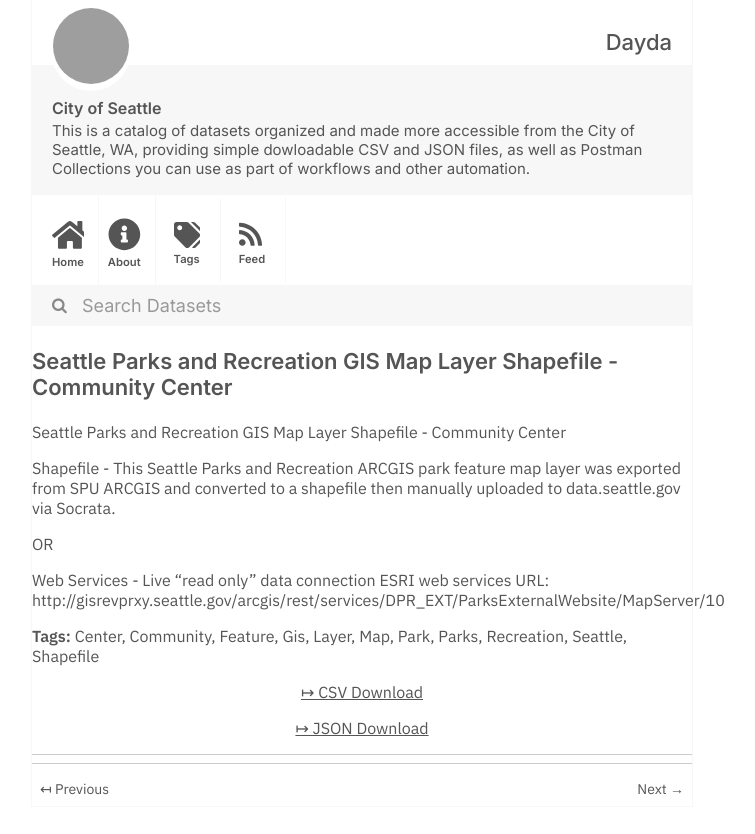
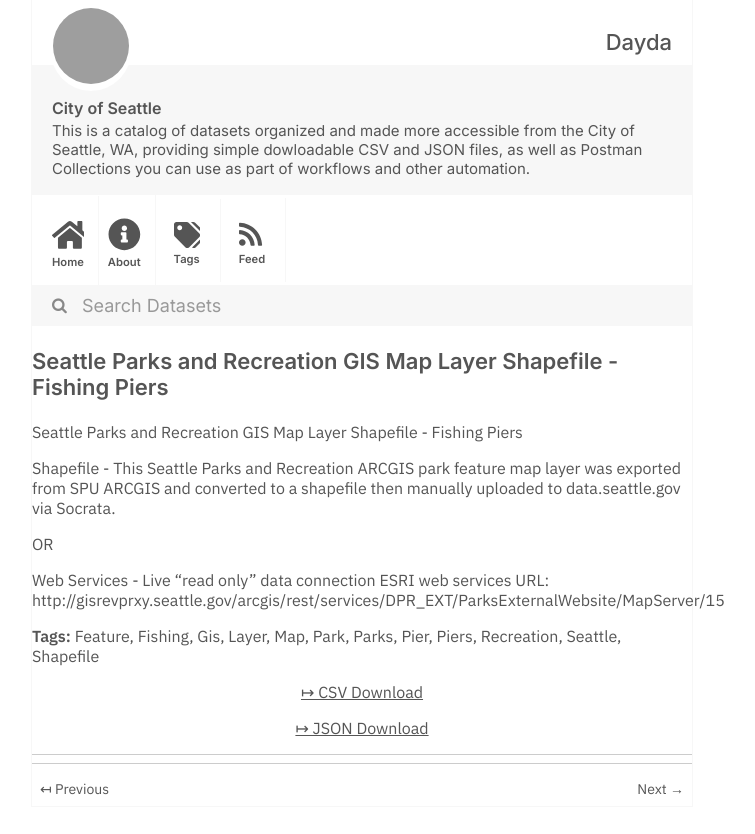
Before and after one commit to dayda-entities/city-of-seattle, a Jekyll site: the page built from _posts/2020-11-10-seattle-parks-and-recreation-g.md, in a window 1280 px wide, cut to the strip 0-834 px from the top of the page. Shown: the whole strip, without its empty margins (278-1033 px from the left). Built offline with Jekyll 4.4.1, drawn with Linux system fonts in a browser that asks for light colours; grey boxes are pictures that could not be loaded.

Commit message:
Publish Data

```diff
--- a/_posts/2020-11-10-seattle-parks-and-recreation-g.md
+++ b/_posts/2020-11-10-seattle-parks-and-recreation-g.md
@@ -1,32 +1,33 @@
 ---
-title: Seattle Parks and Recreation GIS Map Layer Shapefile - Community Center
-created: '2020-11-10T16:59:48.414170'
-modified: '2020-11-10T16:59:48.414180'
+title: Seattle Parks and Recreation GIS Map Layer Shapefile - Fishing Piers
+created: '2020-11-10T16:59:52.370593'
+modified: '2020-11-10T16:59:52.370604'
 state: active
 type: dataset
 tags:
-  - Center
-  - Community
   - Feature
+  - Fishing
   - Gis
   - Layer
   - Map
   - Park
   - Parks
+  - Pier
+  - Piers
   - Recreation
   - Seattle
   - Shapefile
 groups:
   - Local Government
-csv_url: 'https://data.seattle.gov/api/views/i9ke-b8b8/rows.csv?accessType=DOWNLOAD'
-json_url: 'https://data.seattle.gov/api/views/i9ke-b8b8/rows.json?accessType=DOWNLOAD'
+csv_url: 'https://data.seattle.gov/api/views/p8xb-fvht/rows.csv?accessType=DOWNLOAD'
+json_url: 'https://data.seattle.gov/api/views/p8xb-fvht/rows.json?accessType=DOWNLOAD'
 layout: post
 
 ---
-Seattle Parks and Recreation GIS Map Layer Shapefile - Community Center
+Seattle Parks and Recreation GIS Map Layer Shapefile - Fishing Piers
 
 Shapefile - This Seattle Parks and Recreation ARCGIS park feature map layer was exported from SPU ARCGIS and converted to a shapefile then manually uploaded to data.seattle.gov via Socrata.
 
 OR
 
-Web Services - Live "read only" data connection ESRI web services URL: http://gisrevprxy.seattle.gov/arcgis/rest/services/DPR_EXT/ParksExternalWebsite/MapServer/10
+Web Services - Live "read only" data connection ESRI web services URL: http://gisrevprxy.seattle.gov/arcgis/rest/services/DPR_EXT/ParksExternalWebsite/MapServer/15
```
